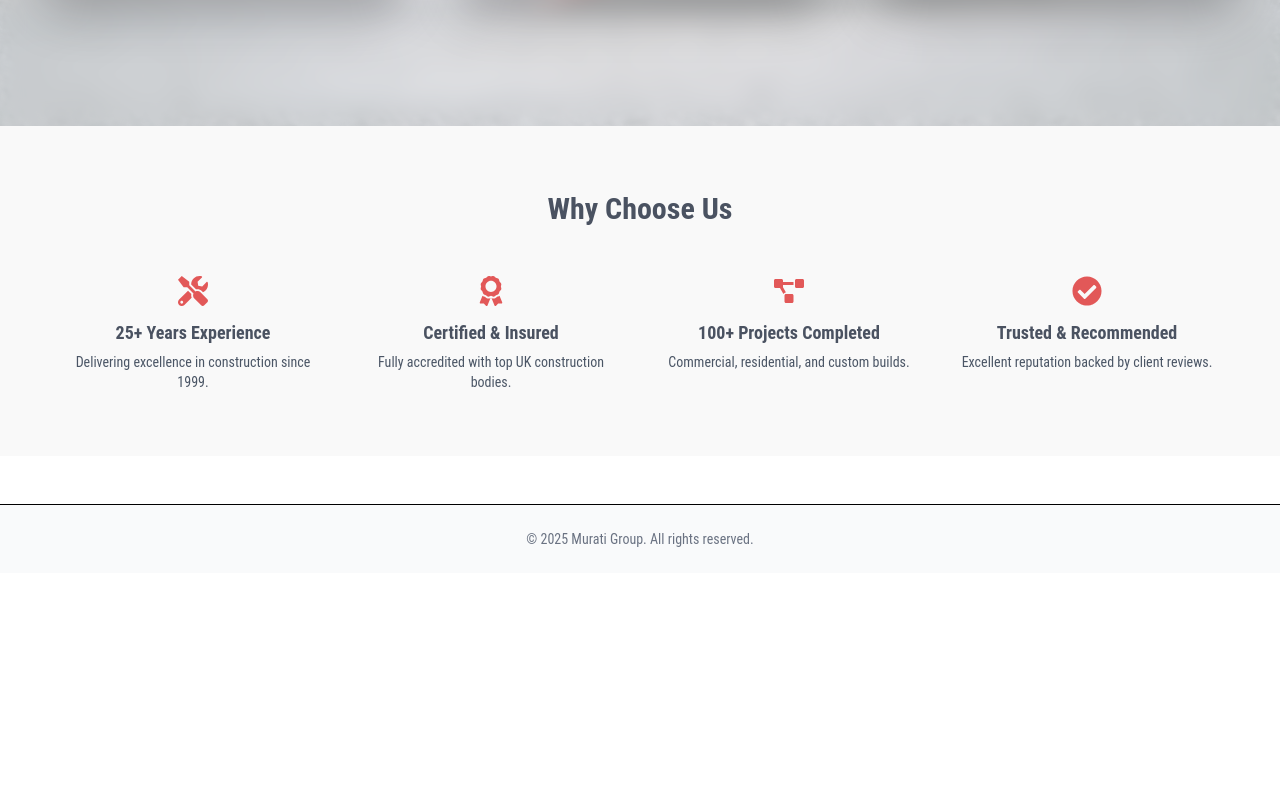
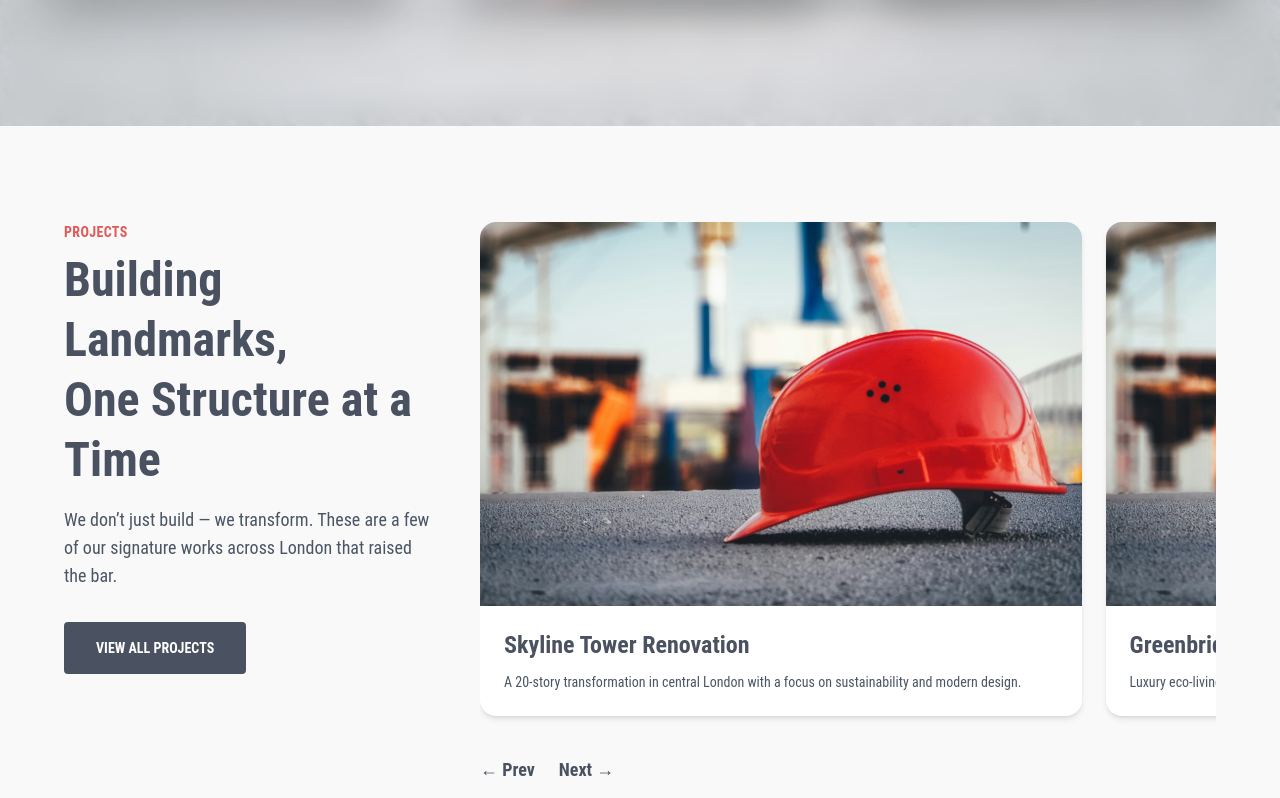
Before and after one commit to armirpepkola/murati-group, a Next.js app: page / in a window 1280 px wide. Shown: the part 1982-2780 px from the top of the page. Before the commit the page ends 2555 px from the top, so only its background shows below. Built offline with nearby package versions, Linux system fonts and the light colour scheme.

Commit message:
projectsPreview v1

```diff
--- a/package.json
+++ b/package.json
@@ -9,6 +9,7 @@
     "lint": "next lint"
   },
   "dependencies": {
+    "embla-carousel-react": "^8.6.0",
     "framer-motion": "^12.6.3",
     "lucide-react": "^0.487.0",
     "next": "15.2.4",
--- a/src/app/page.tsx
+++ b/src/app/page.tsx
@@ -2,7 +2,7 @@ import { Metadata } from 'next';
 import Hero from '@/components/home/Hero';
 import AboutPreview from '@/components/home/AboutPreview';
 import ServicesPreview from '@/components/home/ServicesPreview';
-// import ProjectsPreview from '@/components/home/ProjectsPreview';
+import ProjectsPreview from '@/components/home/ProjectsPreview';
 import WhyChooseUs from '@/components/home/WhyChooseUs';
 // import Testimonials from '@/components/home/Testimonials';
 // import CTA from '@/components/home/CTA';
@@ -18,7 +18,7 @@ export default function HomePage() {
       <Hero />
       <AboutPreview />
       <ServicesPreview />
-      {/* <ProjectsPreview /> */}
+      <ProjectsPreview />
       <WhyChooseUs />
       {/* <Testimonials /> */}
       {/* <CTA /> */}
--- a/src/components/home/ProjectsPreview.tsx
+++ b/src/components/home/ProjectsPreview.tsx
@@ -0,0 +1,114 @@
+'use client';
+
+import Image from 'next/image';
+import Link from 'next/link';
+import { useCallback } from 'react';
+import useEmblaCarousel from 'embla-carousel-react';
+import { motion } from 'framer-motion';
+
+type Project = {
+  title: string;
+  description: string;
+  slug: string;
+};
+
+const featuredProjects: Project[] = [
+  {
+    title: 'Skyline Tower Renovation',
+    description: 'A 20-story transformation in central London with a focus on sustainability and modern design.',
+    slug: 'skyline-tower',
+  },
+  {
+    title: 'Greenbridge Residential Estate',
+    description: 'Luxury eco-living across 50 units in West London, merging green tech and architectural beauty.',
+    slug: 'greenbridge-estate',
+  },
+  {
+    title: 'Riverside Commercial Complex',
+    description: 'A riverside development combining office space with urban retail, blending design with functionality.',
+    slug: 'riverside-complex',
+  },
+];
+
+export default function ProjectPreview() {
+  const [emblaRef, emblaApi] = useEmblaCarousel({ loop: true, align: 'start' });
+
+  const scrollPrev = useCallback(() => emblaApi?.scrollPrev(), [emblaApi]);
+  const scrollNext = useCallback(() => emblaApi?.scrollNext(), [emblaApi]);
+
+  return (
+    <section className="px-6 md:px-16 py-24 bg-[#f9f9f9]">
+      <div className="grid md:grid-cols-[1fr_2fr] gap-12 items-start">
+        {/* LEFT COLUMN */}
+        <div>
+          <p className="text-[#e25858] uppercase text-sm font-bold tracking-wide mb-2">Projects</p>
+          <h2 className="text-4xl md:text-5xl font-bold text-[#4a5261] mb-4">
+            Building Landmarks, <br className="hidden md:block" />
+            One Structure at a Time
+          </h2>
+          <p className="text-gray-600 text-base md:text-lg mb-8">
+            We don’t just build — we transform. These are a few of our signature works across London that raised the bar.
+          </p>
+
+          <Link
+            href="/projects"
+            className="inline-block px-8 py-4 uppercase bg-[#4a5261] text-white text-sm font-bold rounded hover:bg-opacity-90 transition"
+          >
+            View All Projects
+          </Link>
+        </div>
+
+        {/* RIGHT COLUMN */}
+        <div>
+          <div className="overflow-hidden" ref={emblaRef}>
+            <div className="flex">
+              {featuredProjects.map((project, idx) => (
+                <motion.div
+                  key={project.slug}
+                  className="min-w-full md:min-w-[85%] pr-6 mb-6"
+                  initial={{ opacity: 0, y: 30 }}
+                  whileInView={{ opacity: 1, y: 0 }}
+                  transition={{ duration: 0.5 + idx * 0.1 }}
+                  viewport={{ once: true }}
+                >
+                  <div className="bg-white rounded-2xl shadow-md overflow-hidden group">
+                    <div className="relative w-full h-64 md:h-96">
+                      <Image
+                        src="/images/hero.jpg"
+                        alt={project.title}
+                        fill
+                        className="object-cover transition-transform duration-500 group-hover:scale-105"
+                      />
+                    </div>
+                    <div className="p-6 space-y-3">
+                      <h3 className="text-2xl font-semibold text-[#4a5261]">{project.title}</h3>
+                      <p className="text-gray-600 text-sm">{project.description}</p>
+                    </div>
+                  </div>
+                </motion.div>
+              ))}
+            </div>
+          </div>
+
+          {/* Arrows */}
+          <div className="flex gap-6 mt-4">
+            <button
+              onClick={scrollPrev}
+              className="text-[#4a5261] font-bold text-lg hover:opacity-70 transition"
+              aria-label="Previous"
+            >
+              ← Prev
+            </button>
+            <button
+              onClick={scrollNext}
+              className="text-[#4a5261] font-bold text-lg hover:opacity-70 transition"
+              aria-label="Next"
+            >
+              Next →
+            </button>
+          </div>
+        </div>
+      </div>
+    </section>
+  );
+}
```
Also changed, not shown: 1 other file (tests, documents, lock files or other folders).
